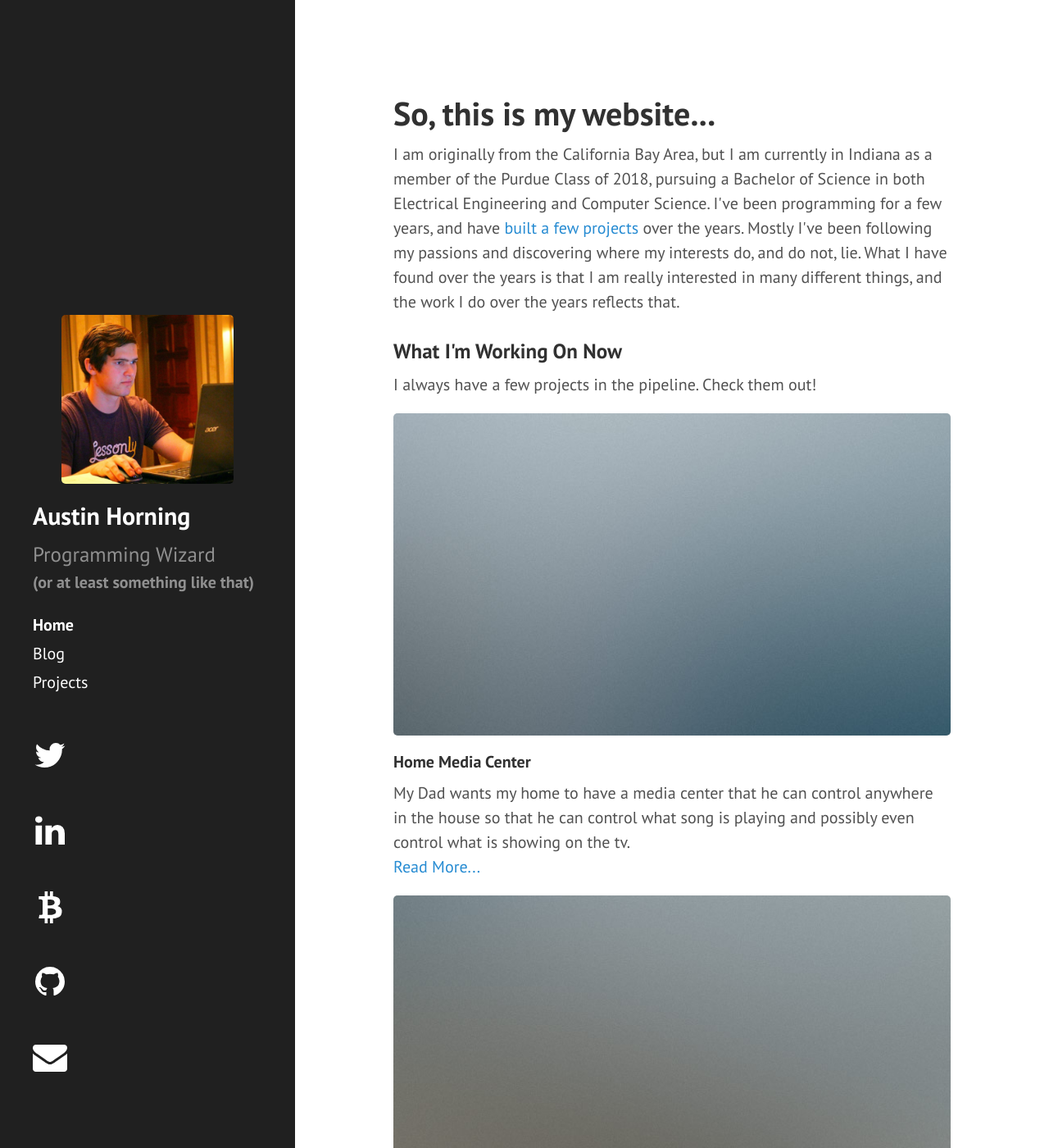
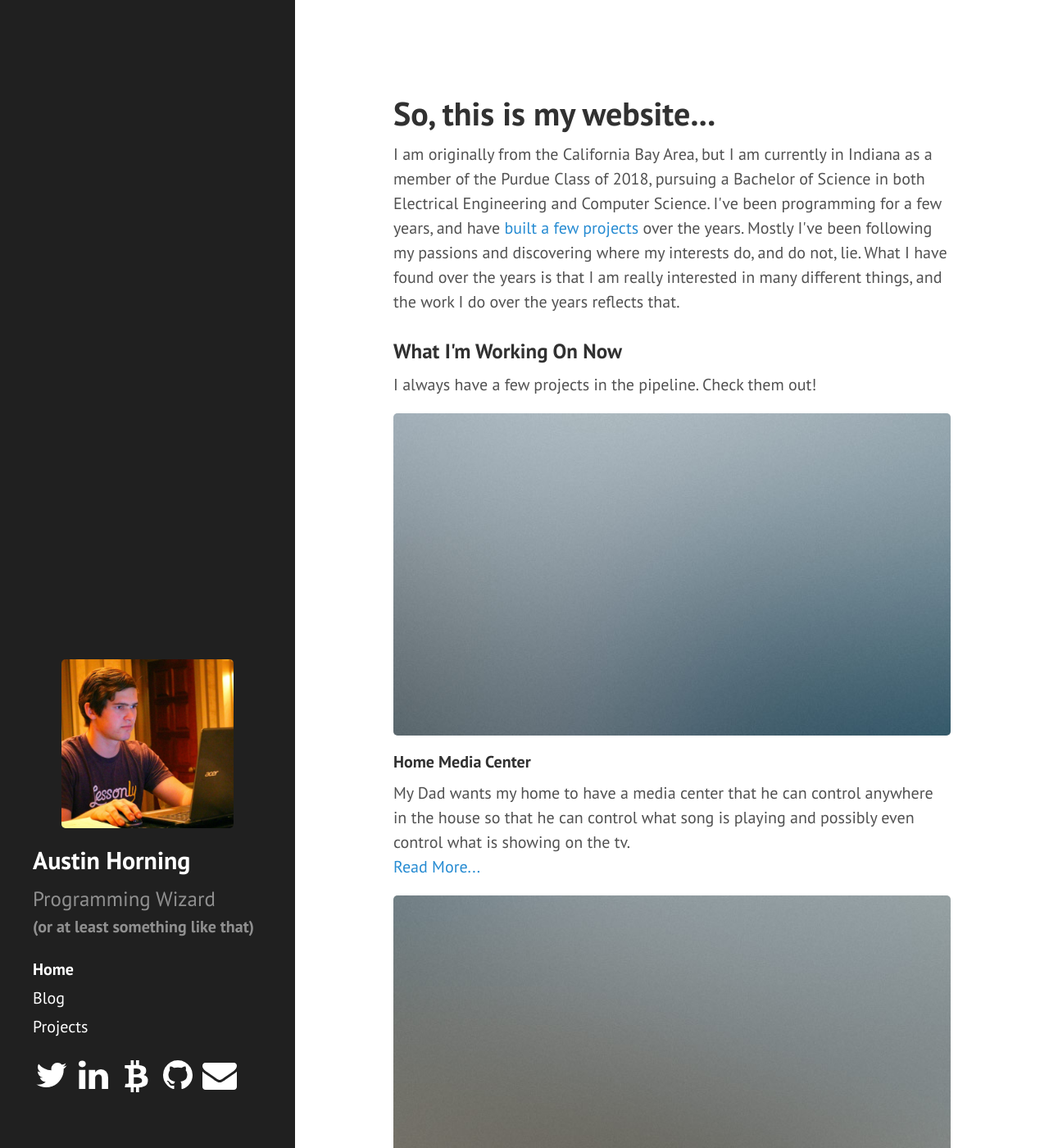
Before and after one commit to TheAustinSeven/theaustinseven.github.io, a Jekyll site: the page built from index.html, in a window 1280 px wide and 1400 px high. Shown: the whole window at 82% size. Built offline with Jekyll 4.4.1, drawn with Linux system fonts in a browser that asks for light colours; the list of posts is cut into pages by our own code.

Commit message:
maybe not fixed

```diff
--- a/public/css/homestyle.css
+++ b/public/css/homestyle.css
@@ -9,6 +9,6 @@ li.icon {
   margin-right: 2px;
   margin-left: 2px;
 }
-li > img {
+li > a > img {
   display:inline;
 }
```
